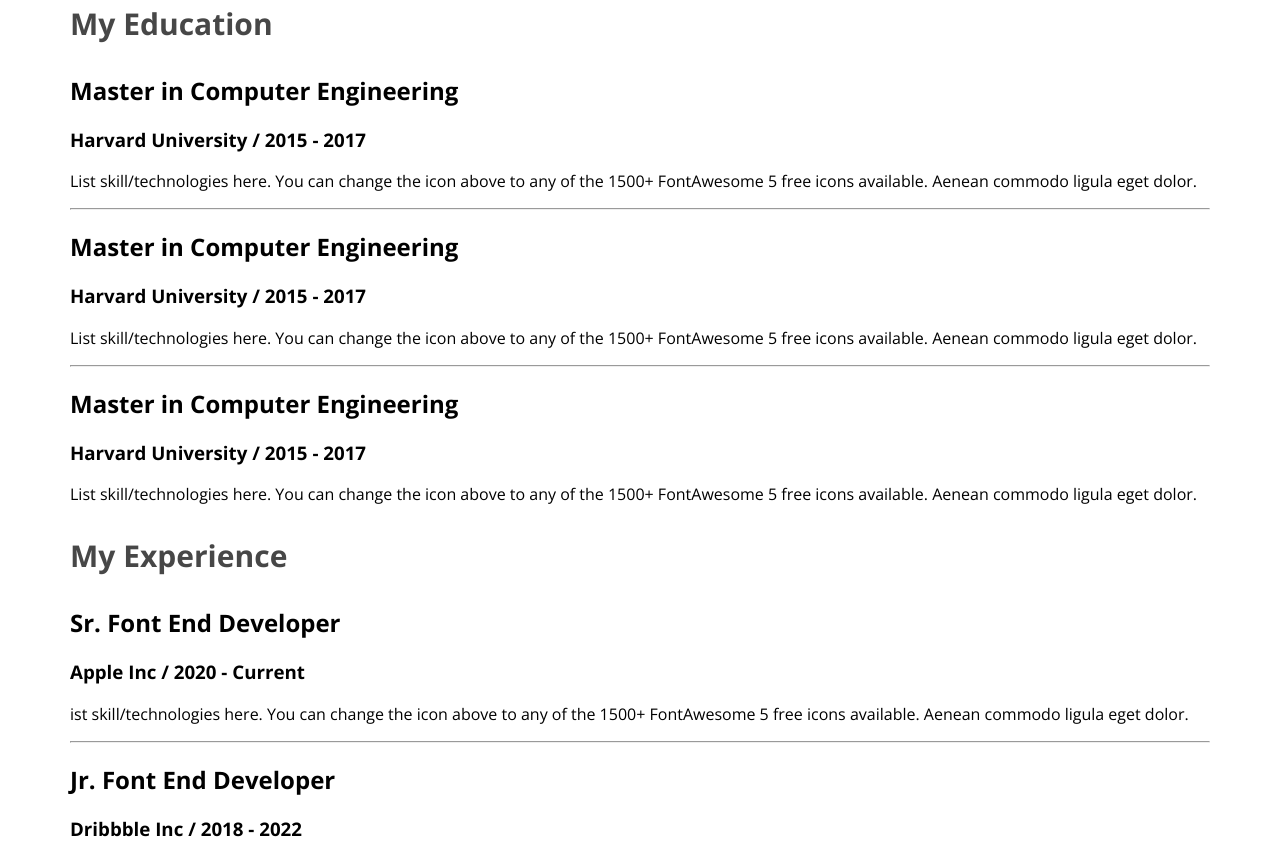
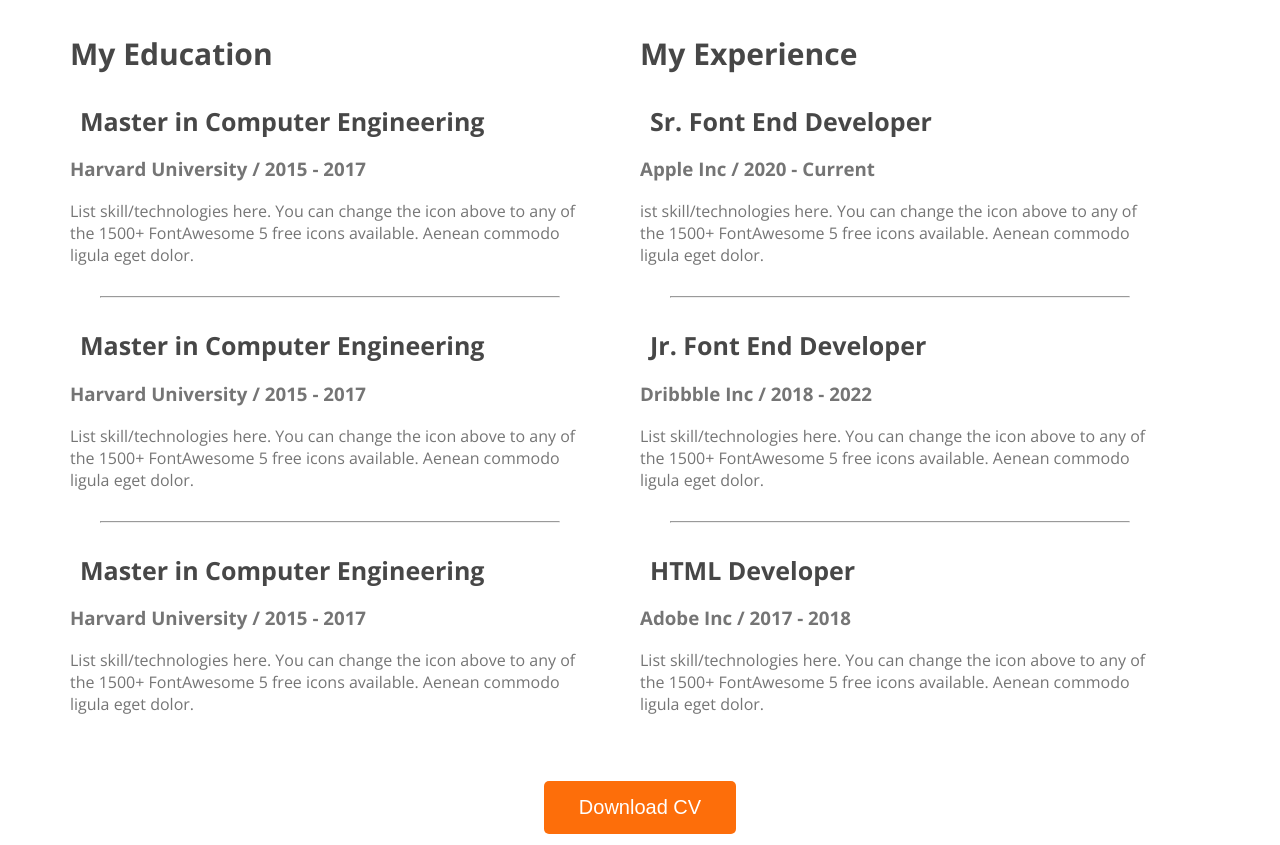
Before and after one commit to mdwajed/webdeveloper-portfolio, a plain HTML site: page index.html in a window 1280 px wide. Shown: the part 2315-3160 px from the top of the page. Drawn offline with nearby package versions, Linux system fonts and the light colour scheme.

Commit message:
add button

```diff
--- a/index.html
+++ b/index.html
@@ -86,8 +86,8 @@
                 <p class="skill-description">List skill/technologies here. You can change the icon above to any of the 1500+ FontAwesome 5 free icons available. Aenean commodo ligula eget dolo</p>
             </div>
 
-</div>
-</section>
+        </div>
+        </section>
               <!-- resume section -->
               <section>
              <h3 class="section-title">A Summary of My Resume</h3>
@@ -118,6 +118,7 @@
                         <p class="resume-item-description">List skill/technologies here. You can change the icon above
                             to any of the 1500+ FontAwesome 5 free icons available. Aenean commodo ligula eget dolor.</p>
                  </div>
+                 </div>
                  <div class="resume-column">
                     <h3 class="resume-column-title">My Experience</h3>
                     <div class="resume item">
@@ -145,7 +146,9 @@
 
                 </div>
              </div>
-
+            <div class="Download-Cv">
+                <button class="btn-primary">Download CV</button>
+            </div>
             </section>
     </main>
     <footer>
--- a/style/portfolio.css
+++ b/style/portfolio.css
@@ -141,8 +141,31 @@ main {
 /* resume style section */
 .resume-column-title {
     color: #474747;
-    font-family: Open Sans;
     font-size: 30px;
     font-weight: 700;
 
 }
+.resume-container{
+    display: flex;
+    gap: 50px;
+}
+.resume-item-title{
+    color: #474747;
+    font-size: 25px;
+    font-weight: 700;
+    margin: 10px;
+.resume-item-institute{
+    margin-bottom: 20px;
+}   margin-top: 0px;
+}
+.resume-item-institute, .resume-item-description{
+    color:#757575;
+
+}
+.resume-container hr{
+    margin: 30px;
+}
+.Download-Cv{
+    text-align: center;
+    margin-top: 50px;
+}
```
